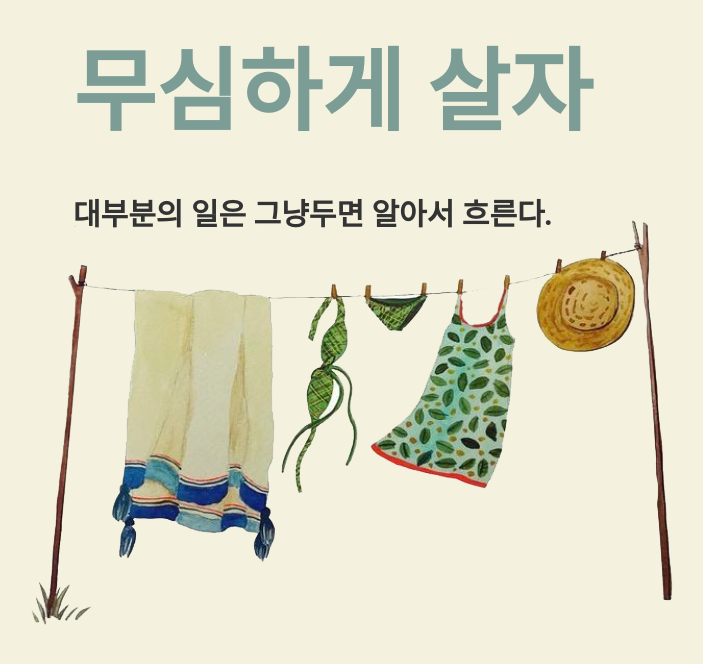
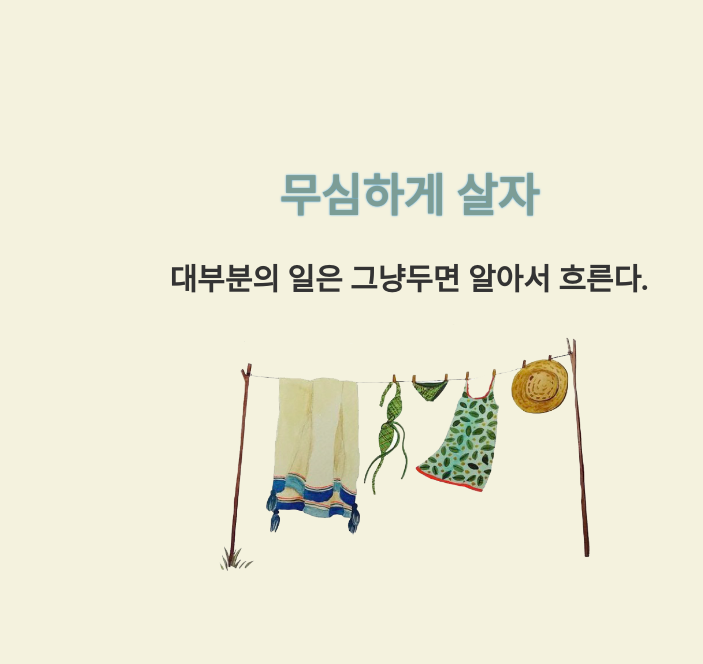
Before and after one commit to hana0822/free, a plain HTML site: page index.html in a window 1280 px wide. Shown: the whole page, without its empty margins (231-934 px from the left). Drawn offline with Linux system fonts and the light colour scheme; a web font is replaced by a local one.

Commit message:
핸드폰

```diff
--- a/scss/style.scss
+++ b/scss/style.scss
@@ -12,39 +12,48 @@ ol,ul,li{
 a{
     text-decoration: none;
 }
-main{
+body{
     width: 100%;
     height: 100vh;
     background: #F4F2DE;
+    main{
+        width: 100%;
+        height: 100%;
+
 
         .text{
-        width: 800px;
-        height: 300px;
+            width: 100%;
             position: absolute;
-        top:40%;
-        left:55%;
-        transform: translate(-50%,-100%);
+            top:20%;
+            left:50%;
+            transform: translateX(-50%);
 
             h2{
-            font: bold 90px "Single Day";
+                font: bold 45px "Single Day";
                 color:#7C9D96;
-            margin-bottom: 40px;
+                text-align: center;
+                margin-bottom: 30px;
+                text-shadow: 0px 0px 2px rgba(14, 136, 228, 0.8);
             }
             h3{
                 font:bold 30px "Single Day";
                 color: #333;
+                text-align: center;
+                margin-bottom: 30px;
             }
         }
         figure{
-        width:800px;
-        height: 400px;
+            width:500px;
             padding: 3px;
             position: absolute;
             top:40%;
             left:50%;
-        transform: translate(-60%,-32%);
+            transform: translateX(-50%);
             img{
+                width: 100%;
+                height: 100%;
                 overflow: hidden;
             }
         }
     }
+}
```
Also changed, not shown: css/style.css, 1 other file. Lines whose indentation alone changed are shown as unchanged.
